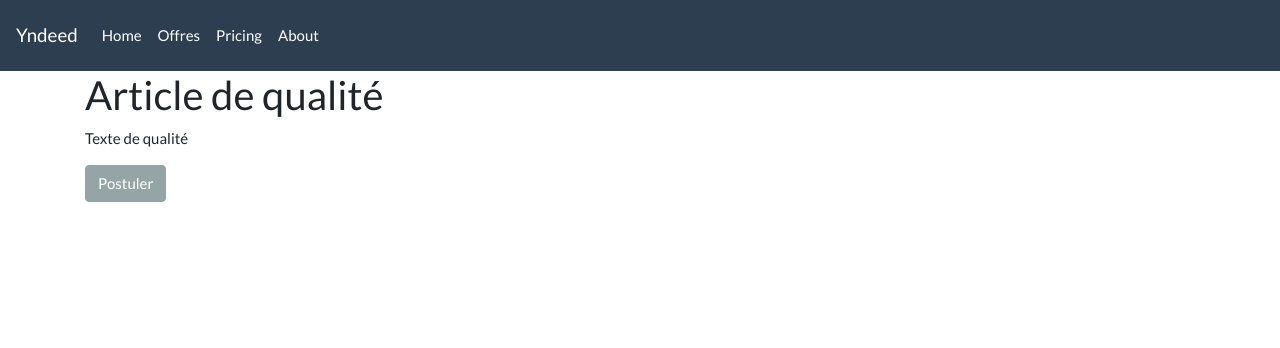
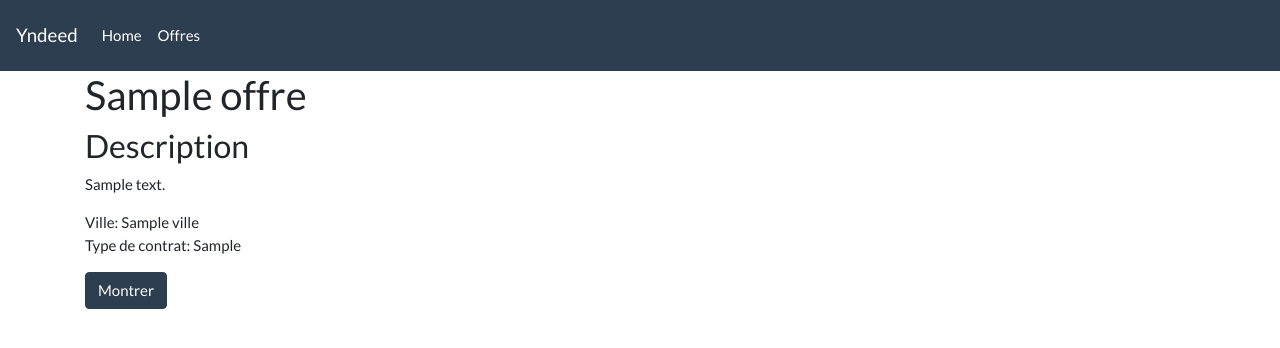
Before and after one commit to Masterzengen/Yndeed_2021, a Symfony app: template Projet/Indeed_ynov_2021_AllanRobin/templates/yndeed/offres.html.twig in a window 1280 px wide. Shown: the top 348 px of the page. Run offline with Twig, Linux system fonts and the light colour scheme; the template is opened without the code that fills it: most values are stand-ins (such as "Sample title", 1, 10 or a date in 2020); some libraries are stand-ins or nearby versions.

Commit message:
Site avec base et postuler

```diff
--- a/Projet/Indeed_ynov_2021_AllanRobin/templates/base.html.twig
+++ b/Projet/Indeed_ynov_2021_AllanRobin/templates/base.html.twig
@@ -24,12 +24,6 @@
 						<li class="nav-item">
 							<a class="nav-link" href="/offres">Offres</a>
 						</li>
-						<li class="nav-item">
-							<a class="nav-link" href="#">Pricing</a>
-						</li>
-						<li class="nav-item">
-							<a class="nav-link" href="#">About</a>
-						</li>
 					</ul>
 				</div>
 			</nav>
--- a/Projet/Indeed_ynov_2021_AllanRobin/templates/yndeed/home.html.twig
+++ b/Projet/Indeed_ynov_2021_AllanRobin/templates/yndeed/home.html.twig
@@ -4,7 +4,10 @@
 	<h1>{{title}}</h1>
 
 	<p>
-		Ceci est un test
+		Page d'acceuil de qualité
 	</p>
+    <p>Accédez à la liste des offres</br></p>
+    <a href="{{path('offres')}}" class="btn btn-primary">Offres</a>
+
 
 {% endblock %}
--- a/Projet/Indeed_ynov_2021_AllanRobin/templates/yndeed/offres.html.twig
+++ b/Projet/Indeed_ynov_2021_AllanRobin/templates/yndeed/offres.html.twig
@@ -5,9 +5,19 @@
 
 {% block body %}
 	<section class="offres">
-		<h2>Article de qualité</h2>
-		<p>Texte de qualité</p>
-		<a class="btn btn-secondary">Postuler</a>
+		{% for offre in offres %}
+			<h2>{{offre.Title}}</h2>
+			<h3>Description</h3>
+			<p>{{offre.Description}}</p>
+			<p>Ville:
+				{{offre.Ville}}</br>
+				Type de contrat:
+				{{offre.TypeDeContrat}}</br></p>
+
+			<a href="{{path('offreShow', {'id':offre.id}) }}" class="btn btn-primary">Montrer</a>
+
+
+		{% endfor %}
 
 
 	</section>
```
Also changed, not shown: Projet/Indeed_ynov_2021_AllanRobin/src/Controller/YndeedController.php (+30 -0 lines), Projet/Indeed_ynov_2021_AllanRobin/templates/yndeed/postuler.html.twig (added, +14 -0 lines), Projet/Indeed_ynov_2021_AllanRobin/templates/yndeed/show.html.twig (added, +15 -0 lines).
